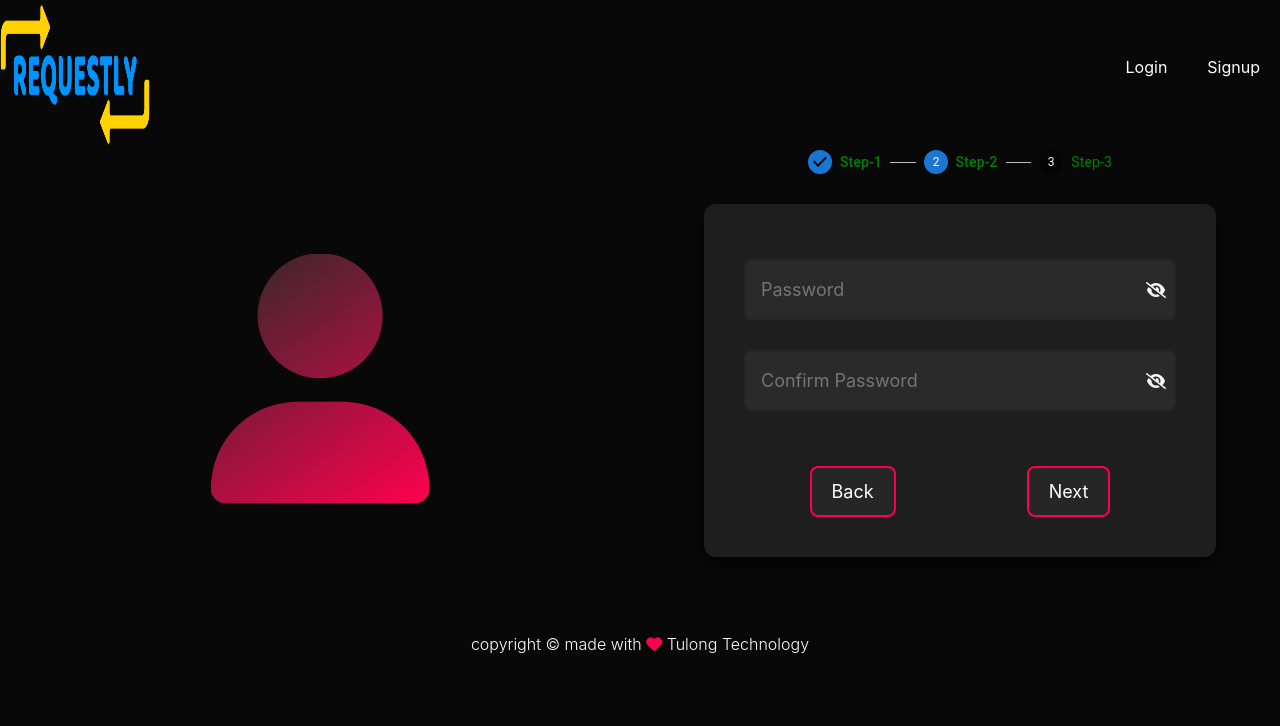
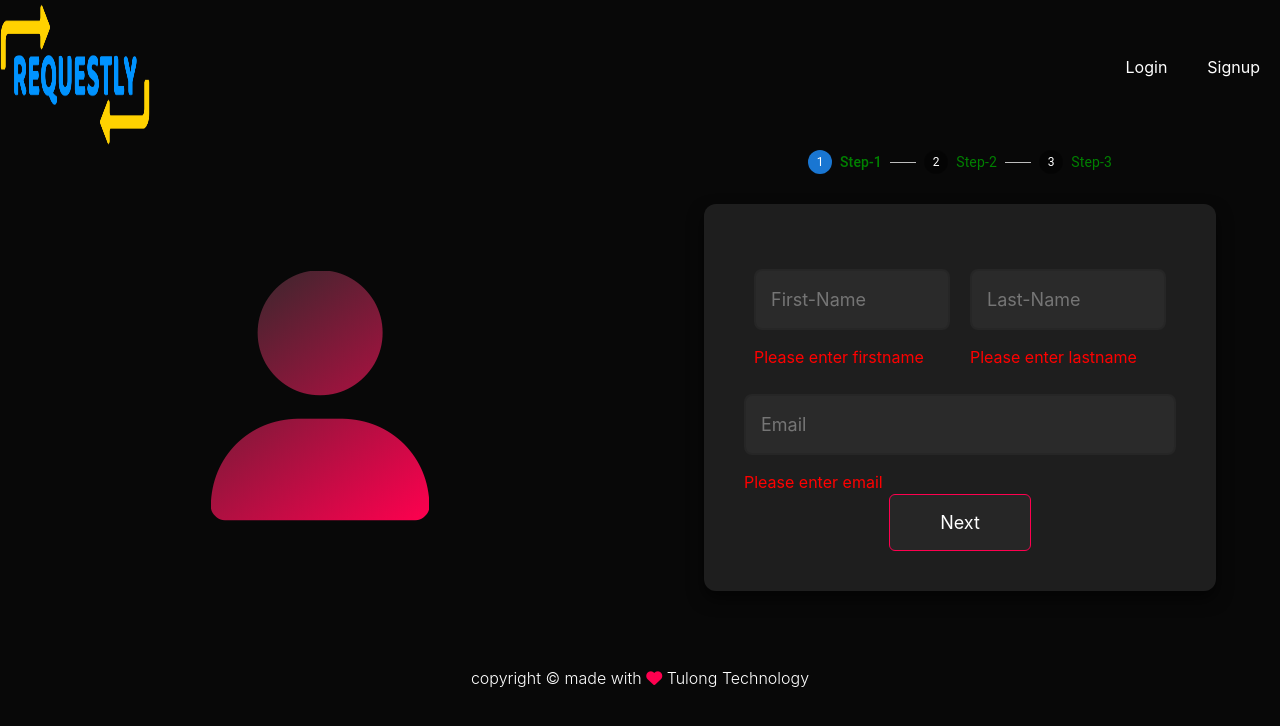
Before and after one commit to ChamanvirKaur/requestly-frontEnd, a React (Create React App) app: page /Signup in a window 1280 px wide. Both pictures are taken after a click on the button "Next". Shown: the top 726 px of the page. Built offline with nearby package versions, Linux system fonts and the light colour scheme.

Commit message:
Added authentication in signup page

```diff
--- a/src/Components/steps-signup/FirstStep.js
+++ b/src/Components/steps-signup/FirstStep.js
@@ -1,48 +1,94 @@
-import React, {useContext} from 'react'
-import './steps.css'
-import { multiStepContext } from '../../StepContext'
+import React, { useContext, useState } from 'react';
+import './steps.css';
+import { multiStepContext } from '../../StepContext';
 
 function FirstStep() {
-    const{setcurrentStep,userData,setuserData, handleChnage} = useContext(multiStepContext);
+    const { setcurrentStep, userData, setuserData, handleChnage } = useContext(multiStepContext);
+    const [fnameError, setfnameError] = useState(false);
+    const [lnameError, setlnameError] = useState(false);
+    const [emailError, setemailError] = useState(false);
+
+    const checkAuth = () => {
+        let hasError = false;
+
+        if (userData.firstname.trim() === '') {
+            setfnameError(true);
+            hasError = true;
+        } else {
+            setfnameError(false);
+        }
+
+        if (userData.lastname.trim() === '') {
+            setlnameError(true);
+            hasError = true;
+        } else {
+            setlnameError(false);
+        }
+
+        if (userData.email.trim() === '') {
+            setemailError(true);
+            hasError = true;
+        } else {
+            setemailError(false);
+        }
+
+        if (!hasError) {
+            setcurrentStep(2);
+        }
+    };
+
     return (
         <div className='signup-container'>
             <div className="signup-contentBox">
                 <div className="signup-h1">
-
+                    {/* Add your heading or title here */}
                 </div>
 
                 <div className="signup-form">
-
-
                     <div className='fullnamebox'>
                         <div className='firstName'>
-                    <input value={userData.firstname} onChange={handleChnage}  name='firstname' placeholder='First-Name' type="text" />
+                            <input
+                                value={userData.firstname}
+                                onChange={handleChnage}
+                                name='firstname'
+                                placeholder='First-Name'
+                                type="text"
+                            />
+                            {fnameError && <span style={{ color: 'red' }}>Please enter firstname</span>}
                         </div>
+
                         <div className='lastName'>
-                    <input value={userData.lastname} onChange={handleChnage}  name='lastname' placeholder='Last-Name' type="text" />
+                            <input
+                                value={userData.lastname}
+                                onChange={handleChnage}
+                                name='lastname'
+                                placeholder='Last-Name'
+                                type="text"
+                            />
+                            {lnameError && <span style={{ color: 'red' }}>Please enter lastname</span>}
                         </div>
                     </div>
-                <input value={userData.email} onChange={handleChnage} name='email'  placeholder='Email' type="email" />
+
+                    <div className='emailbox'>
+                        <input
+                            value={userData.email}
+                            onChange={handleChnage}
+                            name='email'
+                            placeholder='Email'
+                            type="email"
+                        />
+                        {emailError && <span style={{ color: 'red' }}>Please enter email</span>}
                     </div>
+                </div>
+
                 <div>
-
-                <button className="submit-button" onClick={()=>setcurrentStep(2)} >
+                    <button className="submit-button" onClick={checkAuth}>
                         Next
                     </button>
                 </div>
-
-
-    </div>
-    {/* {showPopup && (
-    <div className="popup">
-      <div className="popup-content">
-        <h2>Signup Successful</h2>
-        <button className='close-button' onClick={closePopup}>Close</button>
             </div>
         </div>
-  )} */}
-    </div>
-  )
+    );
 }
 
-export default FirstStep
+export default FirstStep;
--- a/src/Components/steps-signup/SecondStep.js
+++ b/src/Components/steps-signup/SecondStep.js
@@ -6,6 +6,8 @@ function SecondStep() {
     const { setcurrentStep, userData, setuserData, handleChnage } = useContext(multiStepContext);
     const [showPassword, setShowPassword] = useState(false);
     const [showConfirmPassword, setShowConfirmPassword] = useState(false);
+    const [passwordError, setPasswordError] = useState(false);
+    const [confirmPasswordError, setConfirmPasswordError] = useState(false);
 
     const togglePasswordVisibility = () => {
         setShowPassword(!showPassword);
@@ -13,6 +15,28 @@ function SecondStep() {
 
     const toggleConfirmPasswordVisibility = () => {
         setShowConfirmPassword(!showConfirmPassword);
+    };
+
+    const checkAuth = () => {
+        let hasError = false;
+
+        if (userData.password.trim() === '') {
+            setPasswordError(true);
+            hasError = true;
+        } else {
+            setPasswordError(false);
+        }
+
+        if (userData.ConfirmPassword.trim() === '' || userData.ConfirmPassword !== userData.password) {
+            setConfirmPasswordError(true);
+            hasError = true;
+        } else {
+            setConfirmPasswordError(false);
+        }
+
+        if (!hasError) {
+            setcurrentStep(3);
+        }
     };
 
     return (
@@ -31,8 +55,9 @@ function SecondStep() {
                             type={showPassword ? "text" : "password"}
                         />
                         <span className="eye-icon" onClick={togglePasswordVisibility}>
-                            {showPassword ? <i class="fa-solid fa-eye"></i> : <i class="fa-solid fa-eye-slash"></i>}
+                            {showPassword ? <i className="fa-solid fa-eye"></i> : <i className="fa-solid fa-eye-slash"></i>}
                         </span>
+                        {passwordError && <span style={{ color: 'red' }}>Enter a password</span>}
                     </div>
                     <div className="password-container">
                         <input
@@ -43,15 +68,16 @@ function SecondStep() {
                             type={showConfirmPassword ? "text" : "password"}
                         />
                         <span className="eye-icon" onClick={toggleConfirmPasswordVisibility}>
-                            {showConfirmPassword ? <i class="fa-solid fa-eye"></i>: <i class="fa-solid fa-eye-slash"></i>}
+                            {showConfirmPassword ? <i className="fa-solid fa-eye"></i> : <i className="fa-solid fa-eye-slash"></i>}
                         </span>
+                        {confirmPasswordError && <span style={{ color: 'red' }}>Passwords do not match</span>}
                     </div>
                 </div>
                 <div className='next-back-buttons'>
                     <button className="submit-button" onClick={() => setcurrentStep(1)}>
                         Back
                     </button>
-                    <button className="submit-button" onClick={() => { setcurrentStep(3) }}>
+                    <button className="submit-button" onClick={checkAuth}>
                         Next
                     </button>
                 </div>
--- a/src/Components/steps-signup/steps.css
+++ b/src/Components/steps-signup/steps.css
@@ -151,6 +151,11 @@
 .fullnamebox{
     width: 100%;
     display: flex;
+    text-align: start;
+}
+
+.emailbox{
+    text-align: start;
 }
 
 .firstName , .lastName{
```
Lines whose indentation alone changed are shown as unchanged.
